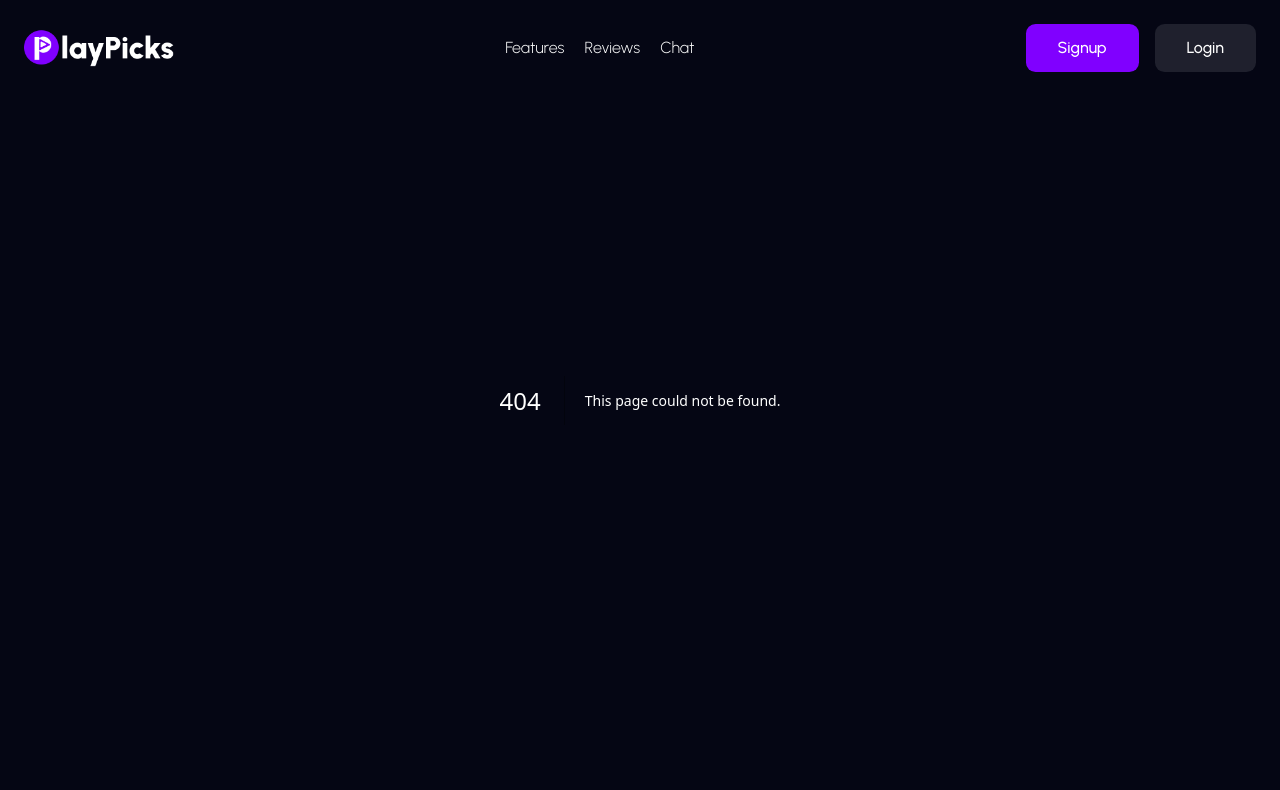
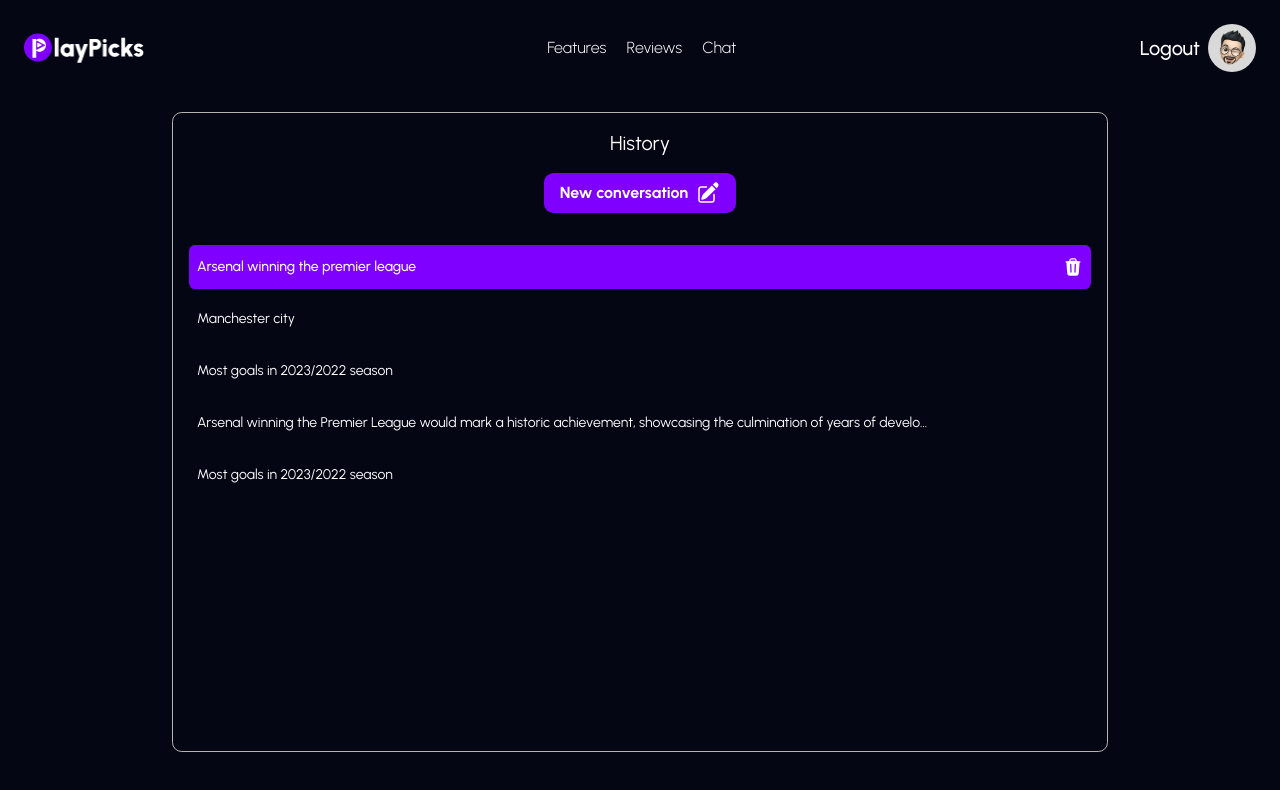
Before and after one commit to christapi2099/chatsupport, a Next.js app: page /history in a window 1280 px wide. Before the commit this address had no page. Shown: the top 790 px of the page. Built offline with nearby package versions, Linux system fonts and the light colour scheme.

Commit message:
added new conversation button

```diff
--- a/app/_components/header.tsx
+++ b/app/_components/header.tsx
@@ -5,12 +5,14 @@ import Image from "next/image";
 import { Bars3Icon } from "@heroicons/react/24/solid";
 import { useState } from "react";
 import { Urbanist } from "next/font/google";
+import john from "@/public/john.png";
 import Button from "./ui-elements/button";
 
 const urbanist = Urbanist({ subsets: ["latin"] });
 
 export default function Header() {
   const [isMenuOpen, setIsMenuOpen] = useState(false);
+  const [isLoggedIn, setIsLoggedIn] = useState(true); //temporary Login state, CHANGE LATER
 
   return (
     <header className="fixed top-0 left-0 w-full bg-primary-500 z-50">
@@ -19,7 +21,21 @@ export default function Header() {
       >
         <Logo />
         <NavLinks />
+        {isLoggedIn ? (
+          <div className="items-center gap-2 xl:inline-flex hidden">
+            <div
+              onClick={() => setIsLoggedIn(false)}
+              className="cursor-pointer text-xl font-medium"
+            >
+              Logout
+            </div>
+            <Link href="profile" className="bg-primary-50 rounded-full p-1">
+              <Image src={john} alt="john user" width={40} height={40} />
+            </Link>
+          </div>
+        ) : (
           <NavButton />
+        )}
         <Bars3Icon
           className="xl:hidden block cursor-pointer tabletLandscape:w-10 smallPhone:w-8 w-12"
           onClick={() => setIsMenuOpen(!isMenuOpen)}
@@ -30,24 +46,26 @@ export default function Header() {
           }`}
           style={{ transition: "transform 0.3 ease, opacity 0.3 ease" }}
         >
-          {/* <li className="cursor-pointer w-full list-none text-center p-4 transition-all hover:text-primary-300">
-            Features
-          </li>
-          <li className="cursor-pointer w-full list-none text-center p-4 transition-all hover:text-primary-300">
-            Reviews
-          </li>
-          <li className="cursor-pointer w-full list-none text-center p-4 transition-all hover:text-primary-300">
-            About
-          </li> */}
           <li className="cursor-pointer hidden tabletPortrait:block w-full list-none text-center font-medium p-4 midPhone:py-2 transition-all hover:text-primary-300">
             <Link href="history">History</Link>
           </li>
+          {isLoggedIn ? (
+            <li
+              onClick={() => setIsLoggedIn(false)}
+              className="cursor-pointer w-full list-none text-center font-medium p-4 midPhone:py-2 transition-all hover:text-primary-300"
+            >
+              Logout
+            </li>
+          ) : (
+            <>
               <li className="cursor-pointer w-full list-none text-center font-medium p-4 midPhone:py-2 transition-all hover:text-primary-300">
                 <Link href="login">login</Link>
               </li>
               <li className="cursor-pointer w-full list-none text-center font-medium p-4 midPhone:py-2 transition-all hover:text-primary-300">
                 <Link href="signup">Signup</Link>
               </li>
+            </>
+          )}
         </div>
       </div>
     </header>
@@ -60,8 +78,8 @@ function Logo() {
       <Image
         src={logo}
         quality={100}
-        height={150}
-        width={150}
+        height={120}
+        width={120}
         alt="logo"
         className="tabletLandscape:w-[7rem] smallPhone:w-[5rem]"
       />
--- a/app/_components/history.tsx
+++ b/app/_components/history.tsx
@@ -1,6 +1,8 @@
 "use client";
 import React, { useState } from "react";
 import { Urbanist } from "next/font/google";
+import { PencilSquareIcon } from "@heroicons/react/24/solid";
+import { TrashIcon } from "@heroicons/react/24/solid";
 
 const urbanist = Urbanist({ subsets: ["latin"] });
 
@@ -28,9 +30,13 @@ export default function History() {
 
   return (
     <div
-      className={`${urbanist.className} flex tabletPortrait:hidden flex-col h-[80dvh] w-3/12 px-4 items-center border-[0.5px] border-primary-5 rounded-[0.6rem]`}
+      className={`${urbanist.className} flex tabletCustom:hidden flex-col h-[80dvh] w-3/12 px-4 items-center border-[0.5px] border-primary-5 rounded-[0.6rem]`}
     >
       <div className="text-xl mt-4 mb-6">History</div>
+
+      <button className="bg-primary-400 text-white font-bold inline-flex mb-6 px-4 py-2 rounded-[0.6rem] gap-2 items-center">
+        New conversation <PencilSquareIcon className="w-6" />
+      </button>
 
       <div className="flex flex-col gap-6 cursor-pointer h-[68dvh] overflow-y-auto w-full self-start">
         {" "}
@@ -61,10 +67,13 @@ export default function History() {
         className={`text-sm transition-all w-full ${
           isActive
             ? " bg-primary-400 font-medium py-3 px-2 rounded-[0.4rem]"
-            : ""
+            : "py-3 px-2"
         }`}
       >
-        <div className="truncate">{history}</div>
+        <div className="flex flex-row gap-2 items-center ">
+          <span className="truncate w-10/12">{history}</span>
+          {isActive && <TrashIcon className="w-5 ml-auto" />}
+        </div>
       </div>
     );
   }
--- a/app/chat/layout.tsx
+++ b/app/chat/layout.tsx
@@ -10,7 +10,7 @@ export default function Layout({ children }: LayoutProps) {
     <div className="overflow-hidden h-screen">
       <div className="flex flex-row h-[90dvh] justify-center items-center mb-10 mt-24">
         <History />
-        <div className="w-6/12 tabletLandscape:w-7/12 tabletMedium:w-8/12 phone:w-full tabletPortrait:w-10/12">
+        <div className="w-6/12 tabletLandscape:w-7/12 tabletMeedium:w-8/12 phone:w-full tabletCustom:w-10/12">
           {children}
         </div>
       </div>
--- /dev/null
+++ b/app/history/page.tsx
@@ -0,0 +1,83 @@
+"use client";
+import React from "react";
+import { useState } from "react";
+import { Urbanist } from "next/font/google";
+import { PencilSquareIcon } from "@heroicons/react/24/solid";
+import { TrashIcon } from "@heroicons/react/24/solid";
+
+const urbanist = Urbanist({ subsets: ["latin"] });
+
+const histories = [
+  {
+    title: "Arsenal winning the premier league",
+  },
+  {
+    title: "Manchester city",
+  },
+  {
+    title: "Most goals in 2023/2022 season",
+  },
+  {
+    title:
+      "Arsenal winning the Premier League would mark a historic achievement, showcasing the culmination of years of development, strategic planning, and exceptional performances both on and off the field.",
+  },
+  {
+    title: "Most goals in 2023/2022 season",
+  },
+];
+
+export default function MobileScreenHistory() {
+  const [activeIndex, setActiveIndex] = useState<number | null>(0);
+
+  return (
+    <div className="flex flex-col justify-center items-center mx-4 my-28">
+      <div
+        className={`${urbanist.className} flex flex-col h-[80dvh] w-full md:w-9/12 px-4 items-center border-[0.5px] border-primary-5 rounded-[0.6rem]`}
+      >
+        <div className="text-xl mt-4 mb-4">History</div>
+
+        <button className="bg-primary-400 text-white font-bold inline-flex mb-8 px-4 py-2 rounded-[0.6rem] gap-2 items-center">
+          New conversation <PencilSquareIcon className="w-6" />
+        </button>
+
+        <div className="flex flex-col gap-2 cursor-pointer h-[68dvh] overflow-y-auto w-full self-start">
+          {" "}
+          {histories.map((history, index) => (
+            <History
+              history={history.title}
+              key={index}
+              isActive={activeIndex === index}
+              onClick={() => setActiveIndex(index)}
+            />
+          ))}
+        </div>
+      </div>
+    </div>
+  );
+}
+
+function History({
+  history,
+  isActive,
+  onClick,
+}: {
+  history: string;
+  isActive: boolean;
+  onClick: () => void;
+}) {
+  return (
+    <div
+      onClick={onClick}
+      className={`text-sm transition-all w-full ${
+        isActive
+          ? " bg-primary-400 font-medium py-3 px-2 rounded-[0.4rem]"
+          : "py-3 px-2"
+      }`}
+    >
+      <div className="flex flex-row gap-2 items-center ">
+        <span className="truncate w-10/12">{history}</span>
+        {isActive && <TrashIcon className="w-5 ml-auto" />}
+      </div>
+    </div>
+  );
+}
```
Lines whose indentation alone changed are shown as unchanged.
